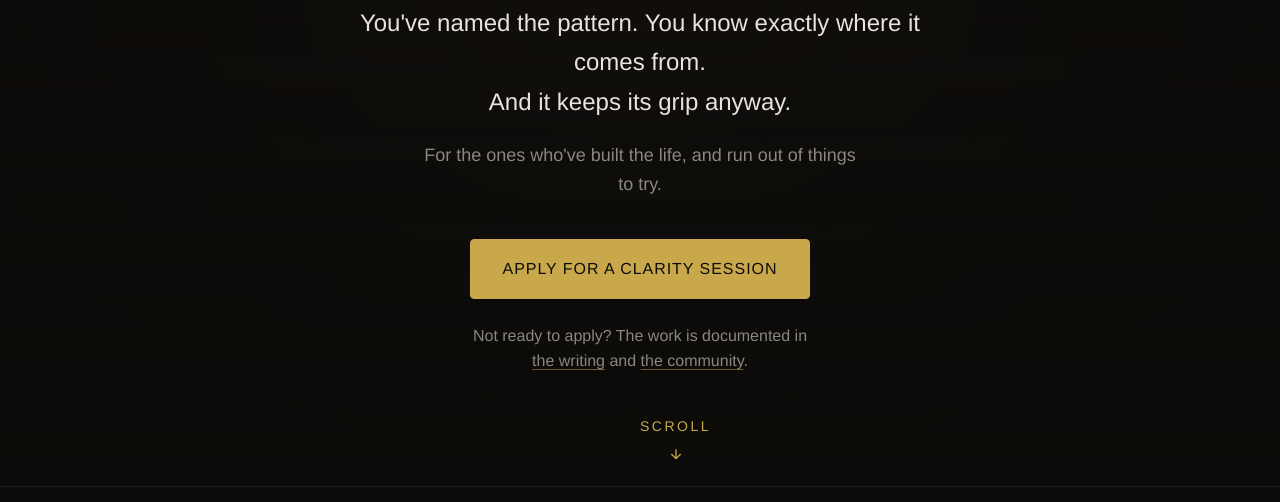
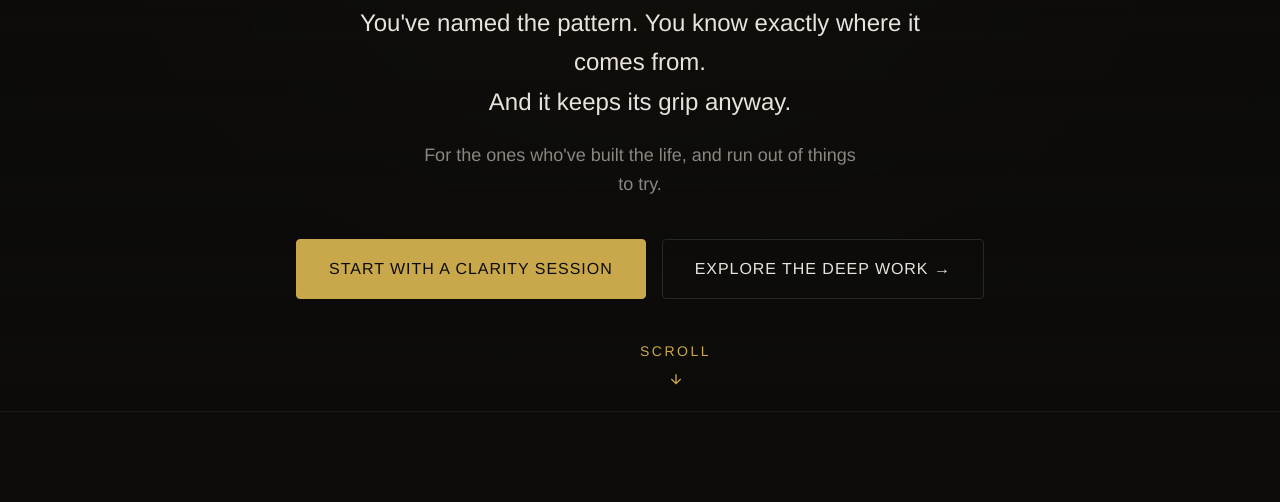
Before and after one commit to craciunlabs/theholistic-io, a plain HTML site: page index.html in a window 1280 px wide. Shown: the part 450-952 px from the top of the page. Drawn offline with Linux system fonts and the light colour scheme; a web font is replaced by a local one.

Commit message:
Simplify hero to two clear CTAs (Clarity Session + deep work); remove secondary writing/community links

```diff
--- a/index.html
+++ b/index.html
@@ -104,13 +104,9 @@
         For the ones who've built the life, and run out of things to try.
       </p>
       <div class="hero-cta-group fade-up fade-up--4">
-        <a href="https://claudiucraciun.com/clarity.html" class="btn btn--primary" target="_blank" rel="noopener noreferrer">Apply for a Clarity Session</a>
+        <a href="https://claudiucraciun.com/clarity.html" class="btn btn--primary" target="_blank" rel="noopener noreferrer">Start with a Clarity Session</a>
+        <a href="https://claudiucraciun.com/amazonian.html" class="btn btn--ghost" target="_blank" rel="noopener noreferrer">Explore the deep work →</a>
       </div>
-      <p class="hero-secondary fade-up fade-up--4">
-        Not ready to apply? The work is documented in
-        <a href="https://theholistic.beehiiv.com" target="_blank" rel="noopener noreferrer">the writing</a>
-        and <a href="https://skool.com/the-sanctuary-4657" target="_blank" rel="noopener noreferrer">the community</a>.
-      </p>
     </div>
 
     <div class="hero-scroll-hint fade-up fade-up--5" aria-hidden="true">
```
